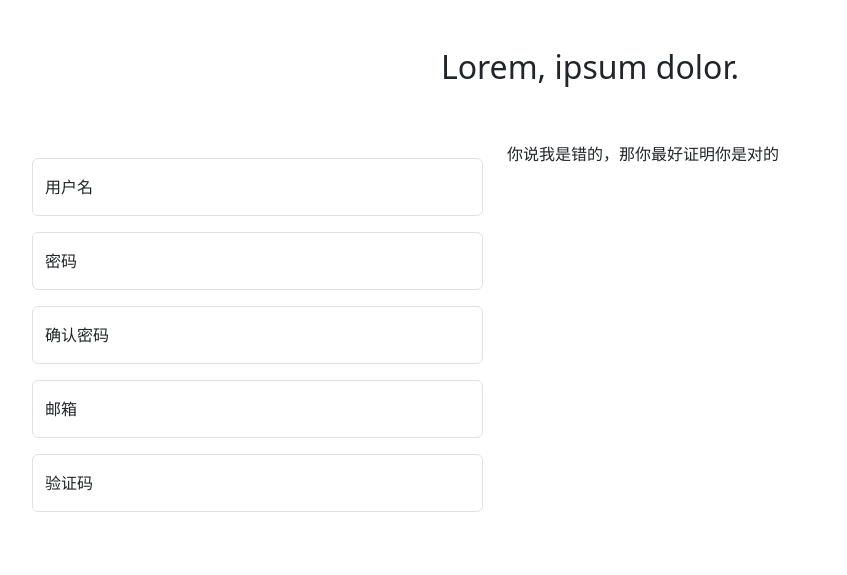
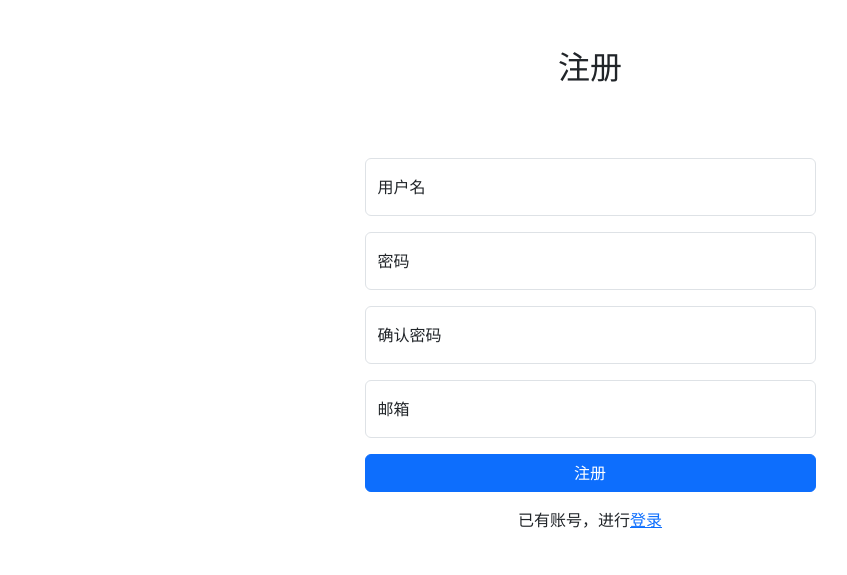
Before and after one commit to erpioy/query, a Flask app: page /signup in a window 1280 px wide. Shown: the part 56-631 px from the top of the page, without its empty margins (50-897 px from the left). Run offline with Flask 3, Linux system fonts and the light colour scheme; some libraries are stand-ins or nearby versions.

Commit message:
修改了一下登录页面

```diff
--- a/app.py
+++ b/app.py
@@ -1,10 +1,8 @@
-from flask import Flask,render_template
+from flask import Flask,render_template,flash
 import config
 
 app = Flask(__name__)
 app.config.from_object(config)
-
-print(app.config['TOKEN_KEY'])
 
 @app.route('/')
 def index_page():
--- a/config.py
+++ b/config.py
@@ -1 +1,2 @@
 TOKEN_KEY = 'joijsdo'
+SECRET_KEY = 'oiajfioajoi'
--- a/templates/signup.html
+++ b/templates/signup.html
@@ -1,38 +1,45 @@
-{% extends "base.html" %}
-{% block title%}注册{% endblock %}
-{% block body%}
+{% extends "base.html" %} {% block title%}注册{% endblock %} {% block body%}
 <div class="container my-5">
-      <div class="text-center">
-        <h2>Lorem, ipsum dolor.</h2>
-      </div>
-      <div class="row">
-        <div class="col-lg-5 justify-content-center my-5">
+  <div class="text-center">
+    <h2>注册</h2>
+  </div>
+  <div class="row justify-content-center">
+    <div class="col-lg-5 my-5">
+      <form method="POST" action="">
         <div class="form-floating my-3">
           <input type="text" id="name" placeholder="" class="form-control" />
           <label class="form-label">用户名</label>
         </div>
         <div class="form-floating my-3">
-          <input type="password" id="passwd" placeholder="" class="form-control" />
+          <input
+            type="password"
+            id="passwd"
+            placeholder=""
+            class="form-control"
+          />
           <label class="form-label">密码</label>
         </div>
         <div class="form-floating my-3">
-          <input type="password" id="informwd" placeholder="" class="form-control" />
+          <input
+            type="password"
+            id="informwd"
+            placeholder=""
+            class="form-control"
+          />
           <label class="form-label">确认密码</label>
         </div>
         <div class="form-floating my-3">
           <input type="email" id="email" placeholder="" class="form-control" />
           <label class="form-label">邮箱</label>
         </div>
-        <div class="form-floating my-3">
-          <input type="text" id="code" placeholder="" class="form-control" />
-          <label class="form-label">验证码</label>
+        <div class="my-3 text-center">
+          <button class="btn btn-primary w-100">注册</button>
         </div>
-        </div>
-        <div class="col-lg-7 justify-content-center my-5">
-          <div>你说我是错的，那你最好证明你是对的</div>
-        </div>
-
+      </form>
+      <div class="my-3 text-center">
+        已有账号，进行<a href="/login">登录</a>
       </div>
-
     </div>
+  </div>
+</div>
 {% endblock %}
```
